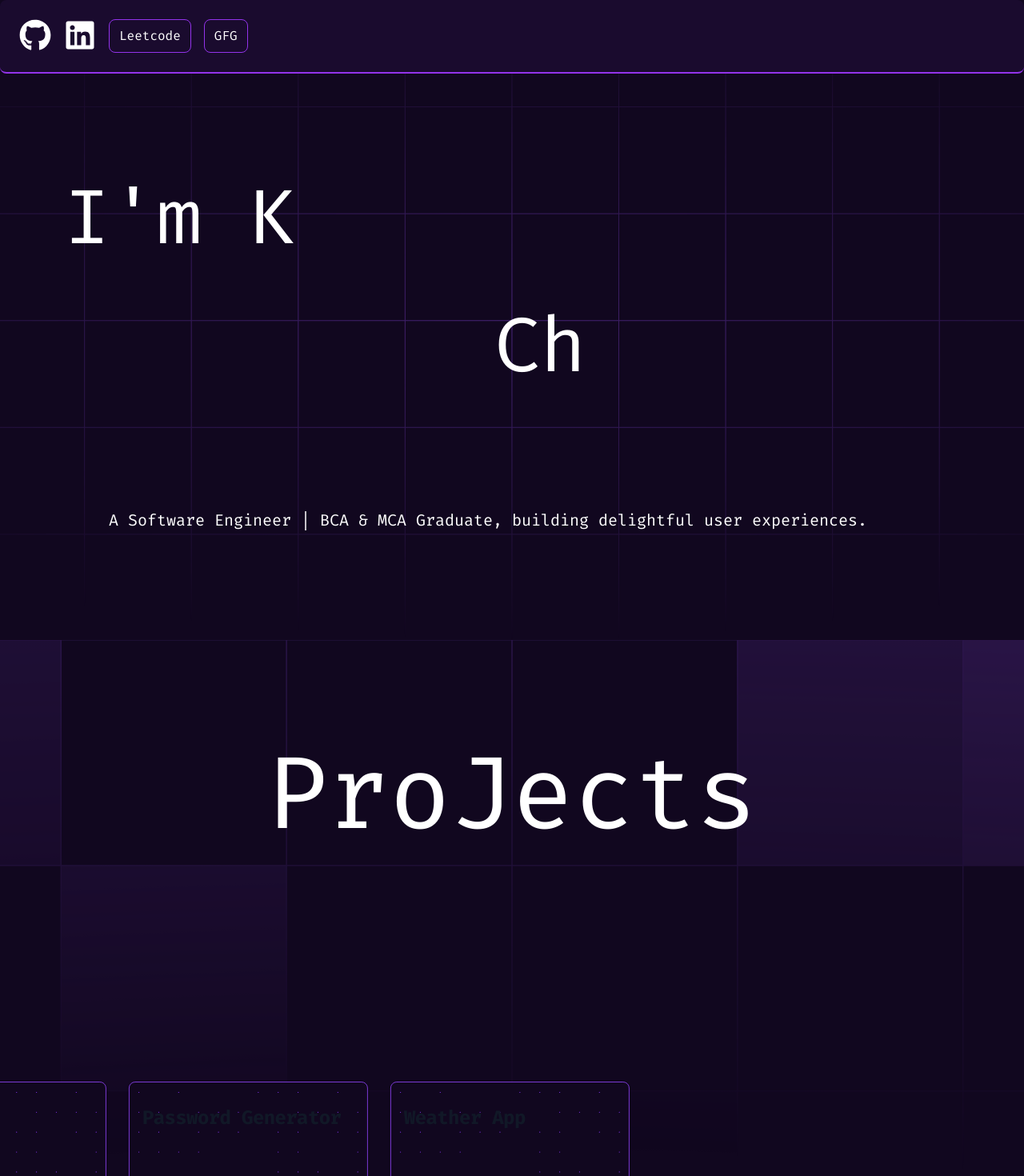
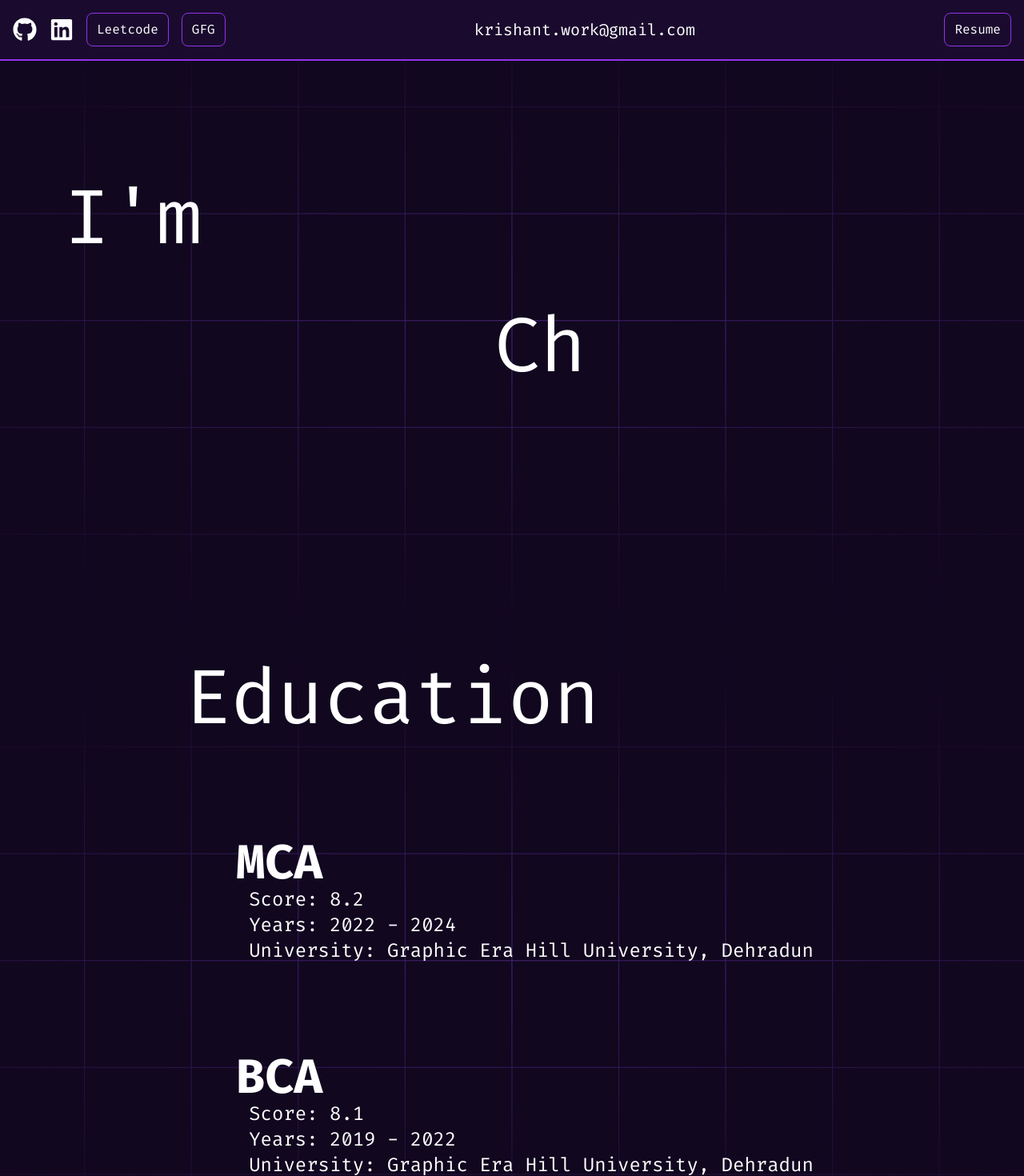
Before and after one commit to Krishantchauhan/Portfolio, a React (Vite) app: page / in a window 1280 px wide. Shown: the top 1470 px of the page at 80% size. Built offline with nearby package versions, Linux system fonts and the light colour scheme.

Commit message:
respnsive done
Signed-off-by: Krishantchauhan <krashantchauhan@gmail.com>

```diff
--- a/src/App.jsx
+++ b/src/App.jsx
@@ -4,12 +4,14 @@ import HeroSection from './component/HeroSection';
 import Projects from './component/Projects';
 import Footer from './component/Footer';
 import Skills from './component/Skills';
+import Education from './component/Education';
 
 function App() {
   return (
     <div className="bg-dark text-white font-sans">
       <Header />
       <HeroSection />
+      <Education />
       <Projects />
       <Skills />
       <Footer />
--- /dev/null
+++ b/src/component/Education.jsx
@@ -0,0 +1,50 @@
+import React from 'react';
+import { motion } from 'framer-motion';
+
+function Education() {
+  return (
+    <>
+      <section className="flex flex-col justify-center md:flex-row py-6 block-bg-hero px-10 w-full h-screen">
+        <div className="flex flex-col  space-y-10 md:pr-8 md:space-x-16 md:space-y-28">
+          <h1 className="text-6xl md:text-8xl md:mb-4">Education</h1>
+
+          {/* MCA Section - Sticky */}
+          <motion.div
+            className="flex flex-col md:mb-4 md:sticky md:top-0"
+            initial={{ opacity: 0, y: 50 }}
+            animate={{ opacity: 1, y: 0 }}
+            transition={{ duration: 1 }}
+            whileInView={{ opacity: 1, y: 0 }}
+            viewport={{ once: false }}
+          >
+            <h1 className="text-4xl md:text-6xl font-semibold ">MCA</h1>
+            <div className="pl-4 md:text-2xl md:pl-4">
+              <p>Score: 8.2</p>
+              <p>Years: 2022 - 2024</p>
+              <p>University: Graphic Era Hill University, Dehradun</p>
+            </div>
+          </motion.div>
+
+          {/* BCA Section - Sticky after MCA */}
+          <motion.div
+            className="flex flex-col mb-4 md:sticky md:top-32"
+            initial={{ opacity: 0, y: 50 }}
+            animate={{ opacity: 1, y: 0 }}
+            transition={{ duration: 1, delay: 0.5 }}
+            whileInView={{ opacity: 1, y: 0 }}
+            viewport={{ once: false }}
+          >
+            <h1 className="text-4xl md:text-6xl font-semibold ">BCA</h1>
+            <div className="pl-4 md:text-2xl md:pl-4">
+              <p>Score: 8.1</p>
+              <p>Years: 2019 - 2022</p>
+              <p>University: Graphic Era Hill University, Dehradun</p>
+            </div>
+          </motion.div>
+        </div>
+      </section>
+    </>
+  );
+}
+
+export default Education;
--- a/src/component/Footer.jsx
+++ b/src/component/Footer.jsx
@@ -3,7 +3,7 @@ import React from 'react';
 function Footer() {
   return (
     <footer className="text-center py-10">
-      <p>Krishant Chauhan | Reach out: krishant@example.com</p>
+      <p>Krishant Chauhan | Reach out: krishant.work@gmail.com</p>
     </footer>
   );
 }
--- a/src/component/Header.jsx
+++ b/src/component/Header.jsx
@@ -1,15 +1,56 @@
-import React from 'react';
+// import React from 'react';
+// import { FaGithub, FaLinkedin } from 'react-icons/fa';
+
+// function Header() {
+//   return (
+//     <header className="fixed top-0 left-0 w-full z-10 flex justify-between items-center p-6 bg-[#1A0B2E] border-b-2 border-purple-600 rounded-lg">
+//       <div className="flex justify-between w-full">
+//         <div className="flex space-x-4 ">
+//           <a href="https://github.com/Krishantchauhan">
+//             <FaGithub className="hover:scale-125 duration-200" size={40} />
+//           </a>
+//           <a href="https://www.linkedin.com/in/krishant-chauhan/">
+//             <FaLinkedin className="hover:scale-125 duration-200" size={40} />
+//           </a>
+//           <a href="https://leetcode.com/u/krishantchauhan/">
+//             <button className="border rounded-lg px-3 py-2 hover:scale-110 duration-200 hover:bg-[#42256b] border-purple-600">Leetcode</button>
+//           </a>
+//           <a href="https://auth.geeksforgeeks.org/user/krishantchauhan">
+//             <button className="border rounded-lg px-3 py-2 hover:scale-110 duration-200 hover:bg-[#42256b] border-purple-600">GFG</button>
+//           </a>
+//         </div>
+//         <div className="flex space-x-10 mr-64 text-xl pt-2">
+//           <h1>krishant.work@gmail.com</h1>
+//         </div>
+//         <div>
+//           <a>
+//             <button className="border rounded-lg px-3 py-2 hover:scale-110 duration-200 hover:bg-[#42256b] border-purple-600">Resume</button>
+//           </a>
+//         </div>
+//       </div>
+//     </header>
+//   );
+// }
+
+// export default Header;
+
+import React, { useState } from 'react';
 import { FaGithub, FaLinkedin } from 'react-icons/fa';
+import { HiMenu, HiX } from 'react-icons/hi'; // Hamburger and close icons
 
 function Header() {
+  const [isMenuOpen, setIsMenuOpen] = useState(false);
+
   return (
-    <header className="fixed top-0 left-0 w-full z-10 flex justify-between items-center p-6 bg-[#1A0B2E] border-b-2 border-purple-600 rounded-lg">
-      <div className="flex space-x-4">
-        <a href="https://github.com/Krishantchauhan">
-          <FaGithub className="hover:scale-125 duration-200" size={40} />
+    <header className="fixed top-0 left-0 w-full z-10 bg-[#1A0B2E] border-b-2 border-purple-600">
+      <div className="flex justify-between items-center p-4">
+        {/* Full Menu for Medium and Larger Screens */}
+        <nav className="hidden md:flex space-x-4 items-center">
+          <a href="https://github.com/Krishantchauhan" aria-label="GitHub">
+            <FaGithub className="hover:scale-125 duration-200" size={30} />
           </a>
-        <a href="https://www.linkedin.com/in/krishant-chauhan/">
-          <FaLinkedin className="hover:scale-125 duration-200" size={40} />
+          <a href="https://www.linkedin.com/in/krishant-chauhan/" aria-label="LinkedIn">
+            <FaLinkedin className="hover:scale-125 duration-200" size={30} />
           </a>
           <a href="https://leetcode.com/u/krishantchauhan/">
             <button className="border rounded-lg px-3 py-2 hover:scale-110 duration-200 hover:bg-[#42256b] border-purple-600">Leetcode</button>
@@ -17,7 +58,47 @@ function Header() {
           <a href="https://auth.geeksforgeeks.org/user/krishantchauhan">
             <button className="border rounded-lg px-3 py-2 hover:scale-110 duration-200 hover:bg-[#42256b] border-purple-600">GFG</button>
           </a>
+        </nav>
+
+        {/* Email Section */}
+        <div className="text-sm md:text-xl break-words">
+          <h1>krishant.work@gmail.com</h1>
         </div>
+
+        {/* Hamburger Menu Button for Small Screens */}
+        <div className="flex md:hidden">
+          <button onClick={() => setIsMenuOpen(!isMenuOpen)} aria-label="Toggle Menu" className="text-white">
+            {isMenuOpen ? <HiX size={30} /> : <HiMenu size={30} />}
+          </button>
+        </div>
+
+        <div>
+          <a href="/path/to/resume">
+            <button className="border rounded-lg px-3 py-2 hover:scale-110 duration-200 hover:bg-[#42256b] border-purple-600">Resume</button>
+          </a>
+        </div>
+      </div>
+
+      {/* Mobile Menu */}
+      {isMenuOpen && (
+        <nav className="md:hidden flex flex-col space-y-4 p-4 bg-[#1A0B2E] text-center">
+          <a href="https://github.com/Krishantchauhan" aria-label="GitHub">
+            <FaGithub className="hover:scale-125 duration-200 mx-auto" size={30} />
+          </a>
+          <a href="https://www.linkedin.com/in/krishant-chauhan/" aria-label="LinkedIn">
+            <FaLinkedin className="hover:scale-125 duration-200 mx-auto" size={30} />
+          </a>
+          <a href="https://leetcode.com/u/krishantchauhan/">
+            <button className="border rounded-lg px-3 py-2 hover:scale-110 duration-200 hover:bg-[#42256b] border-purple-600">Leetcode</button>
+          </a>
+          <a href="https://auth.geeksforgeeks.org/user/krishantchauhan">
+            <button className="border rounded-lg px-3 py-2 hover:scale-110 duration-200 hover:bg-[#42256b] border-purple-600">GFG</button>
+          </a>
+          <a href="/path/to/resume">
+            <button className="border rounded-lg px-3 py-2 hover:scale-110 duration-200 hover:bg-[#42256b] border-purple-600">Resume</button>
+          </a>
+        </nav>
+      )}
     </header>
   );
 }
--- a/src/component/HeroSection.jsx
+++ b/src/component/HeroSection.jsx
@@ -34,12 +34,14 @@ function HeroSection() {
             I'm {fname}
           </motion.span>
         </h2>
-        <h2 className="text-4xl md:text-8xl md:mt-8  lg:text-8xl lg:mt-16 lg:px-48">
+        <h2 className="text-4xl mt-4 md:text-8xl md:mt-8  lg:text-8xl lg:mt-16 lg:px-48">
           <motion.span initial={{ opacity: 0 }} animate={{ opacity: 1 }} transition={{ duration: 0.5 }}>
             <div>&nbsp;&nbsp;&nbsp;&nbsp;&nbsp;&nbsp;{lname}</div>
           </motion.span>
         </h2>
-        <p className="text-xl mt-32 md:py-7 md:px-14 ">A Software Engineer | BCA & MCA Graduate, building delightful user experiences.</p>
+        {/* <div className="text-xl mt-32 md:py-7 md:px-14 ">
+          <Education />
+        </div> */}
       </div>
     </section>
   );
--- a/src/component/Projects.jsx
+++ b/src/component/Projects.jsx
@@ -84,7 +84,7 @@ function Projects() {
       </h2>
 
       {/* Horizontal Scroll for md+ */}
-      <div className="sticky top-0 hidden md:flex h-screen items-center overflow-hidden">
+      <div className="sticky top-0 hidden md:flex md:h-screen items-center overflow-hidden">
         <motion.div style={{ x }} className="flex gap-7">
           {Projects.map((project, index) => (
             <motion.a
@@ -104,14 +104,14 @@ function Projects() {
       </div>
 
       {/* Vertical Stack for sm screens */}
-      <div className="flex flex-col md:hidden gap-4 px-4">
+      <div className="flex flex-col md:hidden gap-4 px-4 h-40">
         {Projects.map((project, index) => (
           <a
             key={index}
             href={project.url}
             target="_blank"
             rel="noopener noreferrer"
-            className="flex flex-col items-center g-white border border-[#58269f] project-card w-[400px] h-[400px] rounded-lg shadow md:flex-row md:max-w-xl"
+            className="w-[200px] h-[200px] flex flex-col items-center g-white border border-[#58269f] project-card md:w-[400px] md:h-[400px] rounded-lg shadow md:flex-row md:max-w-xl"
           >
             {/* <img
               src={`https://via.placeholder.com/150?text=${project.title}`}
--- a/src/component/Skills.jsx
+++ b/src/component/Skills.jsx
@@ -7,10 +7,10 @@ function Projects() {
     <section className="">
       {/* <div className="skills-bg"></div> */}
       <div className=" flex justify-center">
-        <h1 className="text-8xl">S{skills}</h1>
+        <h1 className="text-6xl md:text-8xl">S{skills}</h1>
       </div>
 
-      <div className="mx-36 mt-20 grid grid-cols-4 space-y-8 space-x-7 pl-32 pb-24">
+      <div className="grid grid-cols-3 space-y-8 space-x-7  md:mx-36 md:mt-20 md:grid-cols-4 md:pl-32 md:pb-24 ">
         <div className="group relative Javascript mt-7 ml-7">
           <div className="block group-hover:hidden ">
             <svg xmlns="http://www.w3.org/2000/svg" x="0px" y="0px" width="100" height="100" viewBox="0 0 50 50" fill="#ffffff">
@@ -100,17 +100,6 @@ function Projects() {
         </div>
         <div className=" CSS">
           <svg xmlns="http://www.w3.org/2000/svg" x="0px" y="0px" width="100" height="100" viewBox="0 0 48 48">
-            <linearGradient
-              id="TQDriqswrKwPOniLrPT12a_7gdY5qNXaKC0_gr1"
-              x1="16.33"
-              x2="32.293"
-              y1="-2.748"
-              y2="41.109"
-              gradientUnits="userSpaceOnUse"
-            >
-              <stop offset="0" stop-color="#2aa4f4"></stop>
-              <stop offset="1" stop-color="#007ad9"></stop>
-            </linearGradient>
             <path
               fill="url(#TQDriqswrKwPOniLrPT12a_7gdY5qNXaKC0_gr1)"
               d="M7.192,7.176l2.627,29.77c0.109,1.237,0.97,2.28,2.164,2.621l10.643,3.041	c0.898,0.257,1.849,0.257,2.747,0l10.643-3.041c1.194-0.341,2.055-1.383,2.164-2.621l2.627-29.77C40.911,6.006,39.99,5,38.816,5	H9.184C8.01,5,7.089,6.006,7.192,7.176z"
```
Lines whose indentation alone changed are shown as unchanged.
